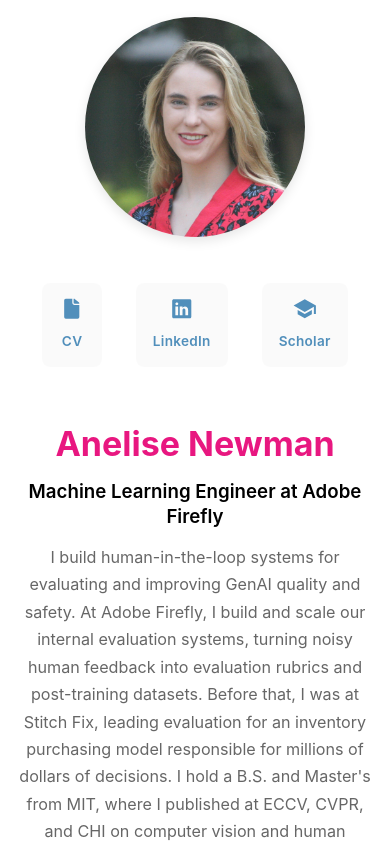
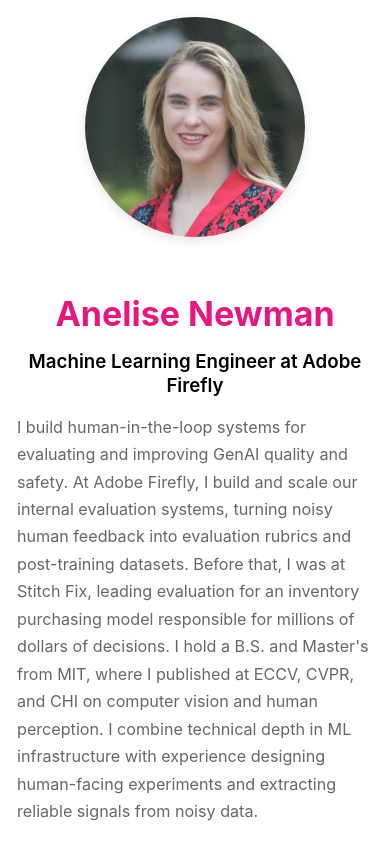
Before and after one commit to a-newman/a-newman.github.io, a React (Create React App) app: page /#/ in a window 390 px wide. Shown: the top 844 px of the page. Built offline with nearby package versions, Linux system fonts and the light colour scheme.

Commit message:
vertical stacking

```diff
--- a/src/components/Home.css
+++ b/src/components/Home.css
@@ -11,26 +11,19 @@ ul {
 
 .intro-section {
   display: flex;
-  align-items: center;
-  gap: 3em;
-  margin-bottom: 3.5em;
-  text-align: left;
-}
-
-.intro-left {
-  display: flex;
   flex-direction: column;
   align-items: center;
-  gap: 1.2em;
-  flex-shrink: 0;
+  gap: 2em;
+  margin-bottom: 3.5em;
+  text-align: center;
 }
 
 .intro-text {
-  flex: 1;
+  width: 100%;
 }
 
 .intro-text h1 {
-  text-align: left;
+  text-align: center;
   color: #e81780;
   font-size: 2.5em;
   margin-bottom: 0.3em;
@@ -39,7 +32,7 @@ ul {
 }
 
 .intro-text h2 {
-  text-align: left;
+  text-align: center;
   font-size: 1.3em;
   font-weight: 600;
   color: var(--text-color-full);
@@ -56,8 +49,8 @@ ul {
 }
 
 .me-pic-container {
-  max-width: 280px;
-  min-width: 280px;
+  max-width: 350px;
+  min-width: 350px;
   box-shadow: 0 4px 12px rgba(0, 0, 0, 0.1);
 }
 
@@ -136,29 +129,15 @@ ul {
     padding-bottom: 3em;
   }
 
-  .intro-section {
-    flex-direction: column;
-    align-items: center;
-    text-align: center;
-    gap: 2em;
-  }
-
-  .intro-left {
-    width: 100%;
-  }
-
   .intro-text h1 {
-    text-align: center;
     font-size: 2em;
   }
 
   .intro-text h2 {
-    text-align: center;
     font-size: 1.1em;
   }
 
   .intro-text h3 {
-    text-align: center;
     font-size: 0.95em;
   }
 
--- a/src/components/Home.js
+++ b/src/components/Home.js
@@ -62,15 +62,13 @@ function HomePage() {
   return (
     <div className="home-content">
       <div className="intro-section">
-        <div className="intro-left">
-          <CircularImage src={me} className="me-pic-container" />
-          <SimpleLinkList links={links} />
-        </div>
+        <CircularImage src={me} className="me-pic-container" />
         <div className="intro-text">
           <h1>Anelise Newman</h1>
           <h2>Machine Learning Engineer at Adobe Firefly</h2>
           <h3>I build human-in-the-loop systems for evaluating and improving GenAI quality and safety. At Adobe Firefly, I build and scale our internal evaluation systems, turning noisy human feedback into evaluation rubrics and post-training datasets. Before that, I was at Stitch Fix, leading evaluation for an inventory purchasing model responsible for millions of dollars of decisions. I hold a B.S. and Master's from MIT, where I published at ECCV, CVPR, and CHI on computer vision and human perception. I combine technical depth in ML infrastructure with experience designing human-facing experiments and extracting reliable signals from noisy data.</h3>
         </div>
+        <SimpleLinkList links={links} />
       </div>
 
       <div className="research-summary">
```
Also changed, not shown: src/global-styles.css (line endings or trailing spaces).
